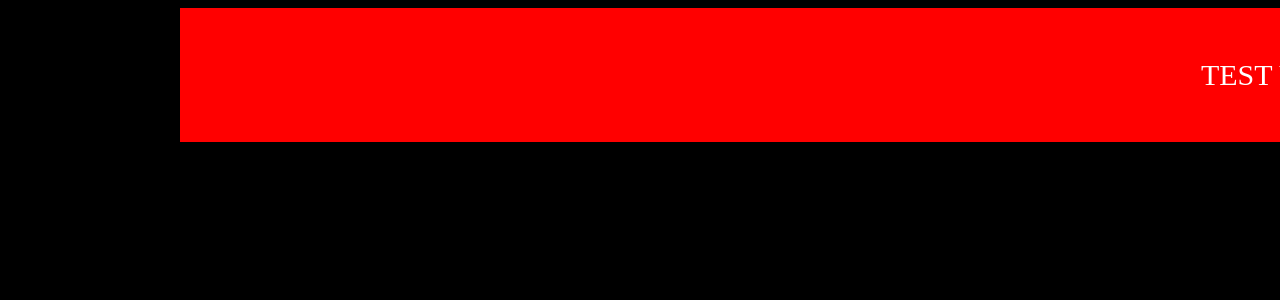
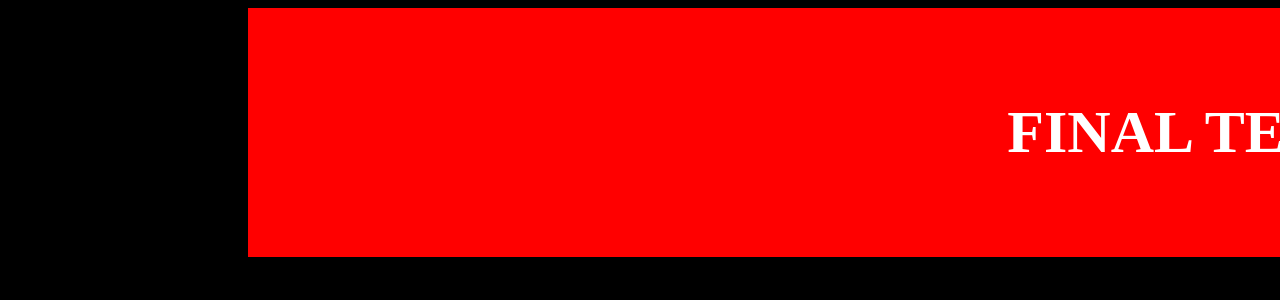
Before and after one commit to nonynony28-netizen/Menarah, a React (Vite) app: page /#/ in a window 1280 px wide. Shown: the top 300 px of the page. Built offline with nearby package versions, Linux system fonts and the light colour scheme.

Commit message:
Change text from 'TEST VISIBLE' to 'FINAL TEST 123'

```diff
--- a/src/App.jsx
+++ b/src/App.jsx
@@ -6,7 +6,7 @@ function App() {
       padding: "50px",
       fontSize: "30px"
     }}>
-      TEST VISIBLE
+      <h1>FINAL TEST 123</h1>
     </div>
   );
 }
```
